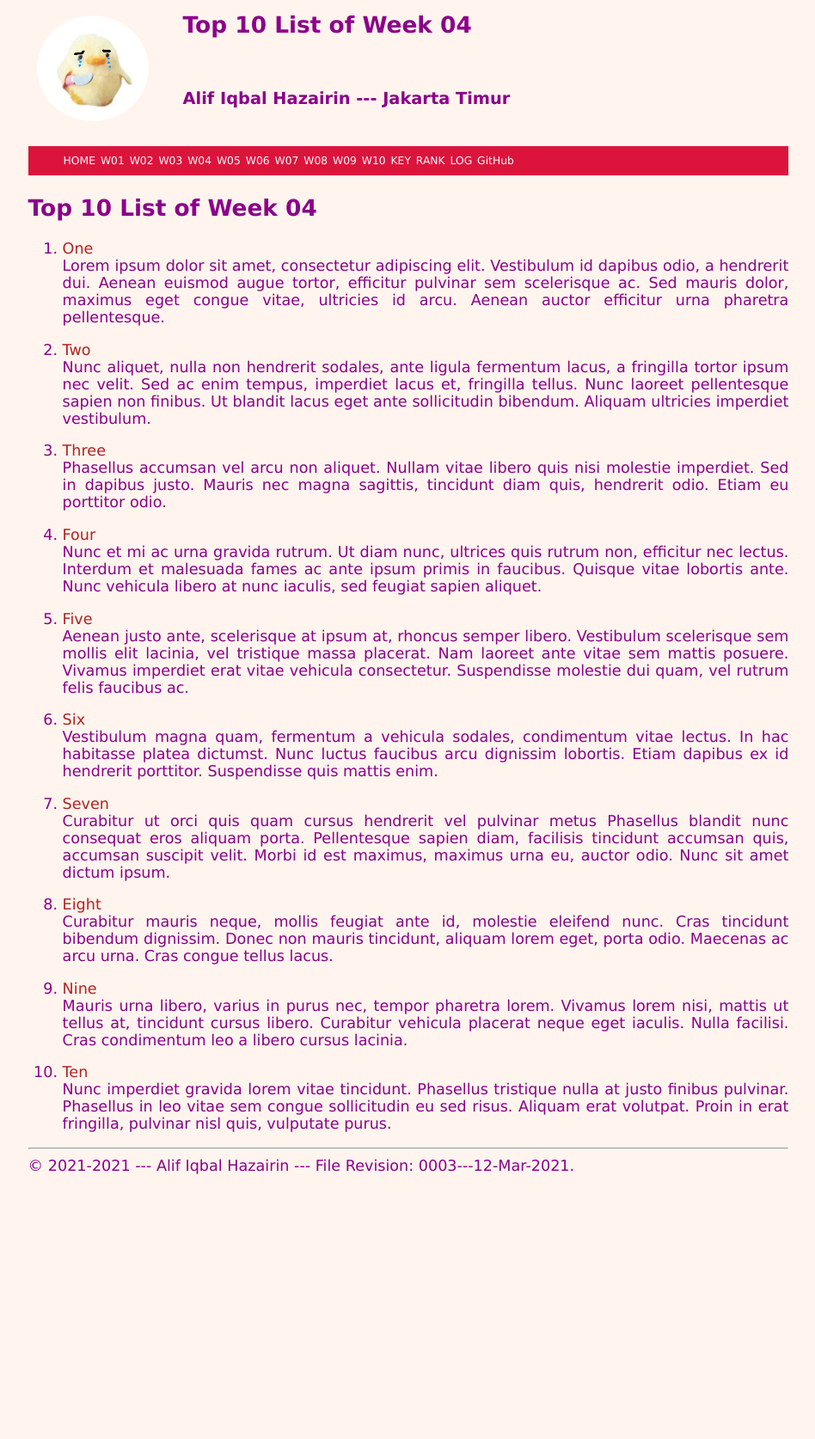
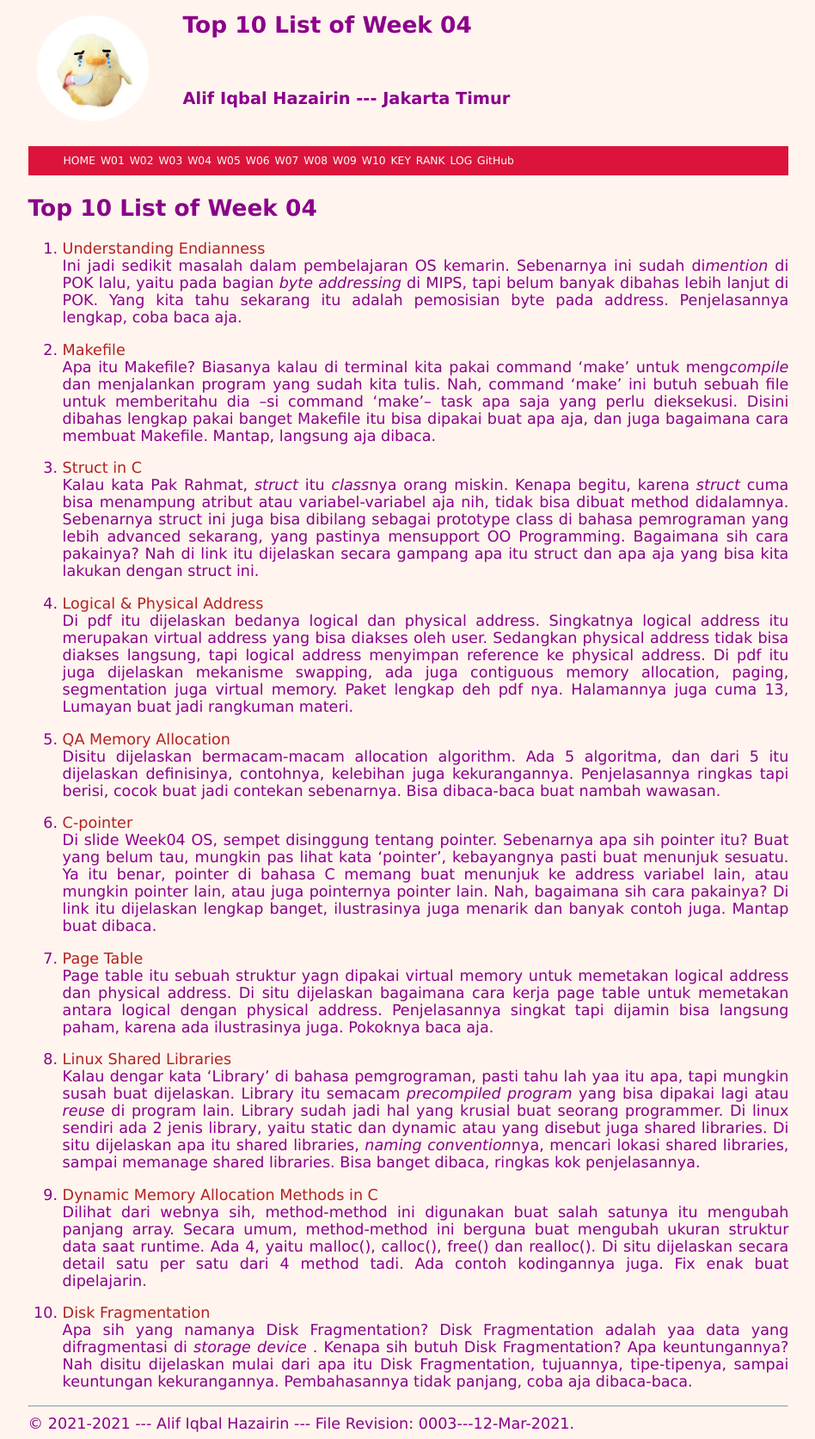
Before and after one commit to AlifHazairin/os211, a Jekyll site: the page built from w04.md, in a window 1280 px wide. Shown: the whole page at 86% size, without its empty margins (165-1113 px from the left). Built offline with Jekyll 4.4.1, drawn with Linux system fonts in a browser that asks for light colours; our own code applies the rules of GitHub Pages for plain Markdown files; before the commit the page ends 1374 px from its top, so only the background shows below that.

Commit message:
adding w04.md

```diff
--- a/w04.md
+++ b/w04.md
@@ -5,72 +5,65 @@ permalink: /W04/
 
 # Top 10 List of Week 04
 
-1. [One](https://en.wikipedia.org/wiki/1)<br>
-Lorem ipsum dolor sit amet, consectetur adipiscing elit.
-Vestibulum id dapibus odio, a hendrerit dui.
-Aenean euismod augue tortor, efficitur pulvinar sem scelerisque ac.
-Sed mauris dolor, maximus eget congue vitae, ultricies id arcu.
-Aenean auctor efficitur urna pharetra pellentesque.
+1. [Understanding Endianness](https://betterexplained.com/articles/understanding-big-and-little-endian-byte-order/)<br>
+Ini jadi sedikit masalah dalam pembelajaran OS kemarin. Sebenarnya ini sudah di*mention*
+di POK lalu, yaitu pada bagian *byte addressing* di MIPS, tapi belum banyak dibahas
+lebih lanjut di POK. Yang kita tahu sekarang itu adalah pemosisian byte pada address. Penjelasannya
+lengkap, coba baca aja.
 
-2. [Two](https://en.wikipedia.org/wiki/2)<br>
-Nunc aliquet, nulla non hendrerit sodales, ante ligula fermentum lacus, a fringilla tortor ipsum nec velit.
-Sed ac enim tempus, imperdiet lacus et, fringilla tellus.
-Nunc laoreet pellentesque sapien non finibus.
-Ut blandit lacus eget ante sollicitudin bibendum.
-Aliquam ultricies imperdiet vestibulum.
+2. [Makefile](https://opensource.com/article/18/8/what-how-makefile)<br>
+Apa itu Makefile? Biasanya kalau di terminal kita pakai command 'make' untuk meng*compile*
+dan menjalankan program yang sudah kita tulis. Nah, command 'make' ini butuh sebuah file untuk
+memberitahu dia --si command 'make'-- task apa saja yang perlu dieksekusi. Disini dibahas lengkap
+pakai banget Makefile itu bisa dipakai buat apa aja, dan juga bagaimana cara membuat Makefile. Mantap,
+langsung aja dibaca.
 
-3. [Three](https://en.wikipedia.org/wiki/3)<br>
-Phasellus accumsan vel arcu non aliquet.
-Nullam vitae libero quis nisi molestie imperdiet.
-Sed in dapibus justo.
-Mauris nec magna sagittis, tincidunt diam quis, hendrerit odio.
-Etiam eu porttitor odio.
+3. [Struct in C](https://www.programiz.com/c-programming/c-structures)<br>
+Kalau kata Pak Rahmat, _struct_ itu *class*nya orang miskin. Kenapa begitu, karena _struct_ cuma
+bisa menampung atribut atau variabel-variabel aja nih, tidak bisa dibuat method didalamnya. Sebenarnya
+struct ini juga bisa dibilang sebagai prototype class di bahasa pemrograman yang lebih advanced sekarang,
+yang pastinya mensupport OO Programming. Bagaimana sih cara pakainya? Nah di link itu dijelaskan secara gampang
+apa itu struct dan apa aja yang bisa kita lakukan dengan struct ini.
 
-4. [Four](https://en.wikipedia.org/wiki/4)<br>
-Nunc et mi ac urna gravida rutrum.
-Ut diam nunc, ultrices quis rutrum non, efficitur nec lectus.
-Interdum et malesuada fames ac ante ipsum primis in faucibus.
-Quisque vitae lobortis ante.
-Nunc vehicula libero at nunc iaculis, sed feugiat sapien aliquet.
+4. [Logical & Physical Address](http://www.meerutcollege.org/mcm_admin/upload/1587052623.pdf)<br>
+Di pdf itu dijelaskan bedanya logical dan physical address. Singkatnya logical address itu merupakan virtual
+address yang bisa diakses oleh user. Sedangkan physical address tidak bisa diakses langsung, tapi logical address
+menyimpan reference ke physical address. Di pdf itu juga dijelaskan mekanisme swapping, ada juga contiguous memory
+allocation, paging, segmentation juga virtual memory. Paket lengkap deh pdf nya. Halamannya juga cuma 13,
+Lumayan buat jadi rangkuman materi.
 
-5. [Five](https://en.wikipedia.org/wiki/5)<br>
-Aenean justo ante, scelerisque at ipsum at, rhoncus semper libero.
-Vestibulum scelerisque sem mollis elit lacinia, vel tristique massa placerat.
-Nam laoreet ante vitae sem mattis posuere.
-Vivamus imperdiet erat vitae vehicula consectetur.
-Suspendisse molestie dui quam, vel rutrum felis faucibus ac.
+5. [QA Memory Allocation](https://www.tutorialspoint.com/operating_system/os_memory_allocation_qa2.htm)<br>
+Disitu dijelaskan bermacam-macam allocation algorithm. Ada 5 algoritma, dan dari 5 itu dijelaskan definisinya,
+contohnya, kelebihan juga kekurangannya. Penjelasannya ringkas tapi berisi, cocok buat jadi contekan sebenarnya.
+Bisa dibaca-baca buat nambah wawasan.
 
-6. [Six](https://en.wikipedia.org/wiki/6)<br>
-Vestibulum magna quam, fermentum a vehicula sodales, condimentum vitae lectus.
-In hac habitasse platea dictumst.
-Nunc luctus faucibus arcu dignissim lobortis.
-Etiam dapibus ex id hendrerit porttitor.
-Suspendisse quis mattis enim.
+6. [C-pointer](https://www.guru99.com/c-pointers.html)<br>
+Di slide Week04 OS, sempet disinggung tentang pointer. Sebenarnya apa sih pointer itu? Buat yang belum tau,
+mungkin pas lihat kata 'pointer', kebayangnya pasti buat menunjuk sesuatu. Ya itu benar, pointer di bahasa C
+memang buat menunjuk ke address variabel lain, atau mungkin pointer lain, atau juga pointernya pointer lain.
+Nah, bagaimana sih cara pakainya? Di link itu dijelaskan lengkap banget, ilustrasinya juga menarik dan banyak contoh
+juga. Mantap buat dibaca.
 
-7. [Seven](https://en.wikipedia.org/wiki/7)<br>
-Curabitur ut orci quis quam cursus hendrerit vel pulvinar metus
-Phasellus blandit nunc consequat eros aliquam porta.
-Pellentesque sapien diam, facilisis tincidunt accumsan quis, accumsan suscipit velit.
-Morbi id est maximus, maximus urna eu, auctor odio.
-Nunc sit amet dictum ipsum.
+7. [Page Table](https://www.javatpoint.com/os-page-table)<br>
+Page table itu sebuah struktur yagn dipakai virtual memory untuk memetakan logical address dan physical address.
+Di situ dijelaskan bagaimana cara kerja page table untuk memetakan antara logical dengan physical address. Penjelasannya singkat
+tapi dijamin bisa langsung paham, karena ada ilustrasinya juga. Pokoknya baca aja.
 
-8. [Eight](https://en.wikipedia.org/wiki/8)<br>
-Curabitur mauris neque, mollis feugiat ante id, molestie eleifend nunc.
-Cras tincidunt bibendum dignissim.
-Donec non mauris tincidunt, aliquam lorem eget, porta odio.
-Maecenas ac arcu urna.
-Cras congue tellus lacus.
+8. [Linux Shared Libraries](https://www.tecmint.com/understanding-shared-libraries-in-linux/)<br>
+Kalau dengar kata 'Library' di bahasa pemgrograman, pasti tahu lah yaa itu apa, tapi mungkin susah buat dijelaskan.
+Library itu semacam _precompiled program_ yang bisa dipakai lagi atau _reuse_ di program lain. Library sudah jadi hal yang
+krusial buat seorang programmer. Di linux sendiri ada 2 jenis library, yaitu static dan dynamic atau yang disebut juga shared
+libraries. Di situ dijelaskan apa itu shared libraries, *naming convention*nya, mencari lokasi shared libraries, sampai memanage
+shared libraries. Bisa banget dibaca, ringkas kok penjelasannya.
 
-9. [Nine](https://en.wikipedia.org/wiki/9)<br>
-Mauris urna libero, varius in purus nec, tempor pharetra lorem.
-Vivamus lorem nisi, mattis ut tellus at, tincidunt cursus libero.
-Curabitur vehicula placerat neque eget iaculis.
-Nulla facilisi.
-Cras condimentum leo a libero cursus lacinia.
+9. [Dynamic Memory Allocation Methods in C](https://www.geeksforgeeks.org/dynamic-memory-allocation-in-c-using-malloc-calloc-free-and-realloc/)<br>
+Dilihat dari webnya sih, method-method ini digunakan buat salah satunya itu mengubah panjang array. Secara umum,
+method-method ini berguna buat mengubah ukuran struktur data saat runtime. Ada 4, yaitu malloc(), calloc(), free() dan
+realloc(). Di situ dijelaskan secara detail satu per satu dari 4 method tadi. Ada contoh kodingannya juga. Fix enak buat
+dipelajarin.
 
-10. [Ten](https://en.wikipedia.org/wiki/10)<br>
-Nunc imperdiet gravida lorem vitae tincidunt.
-Phasellus tristique nulla at justo finibus pulvinar.
-Phasellus in leo vitae sem congue sollicitudin eu sed risus.
-Aliquam erat volutpat.
-Proin in erat fringilla, pulvinar nisl quis, vulputate purus.
+10. [Disk Fragmentation](https://www.enterprisestorageforum.com/management/fragmentation/)<br>
+Apa sih yang namanya Disk Fragmentation? Disk Fragmentation adalah yaa data yang difragmentasi di
+_storage device_ . Kenapa sih butuh Disk Fragmentation? Apa keuntungannya? Nah disitu dijelaskan
+mulai dari apa itu Disk Fragmentation, tujuannya, tipe-tipenya, sampai keuntungan kekurangannya.
+Pembahasannya tidak panjang, coba aja dibaca-baca.
```
